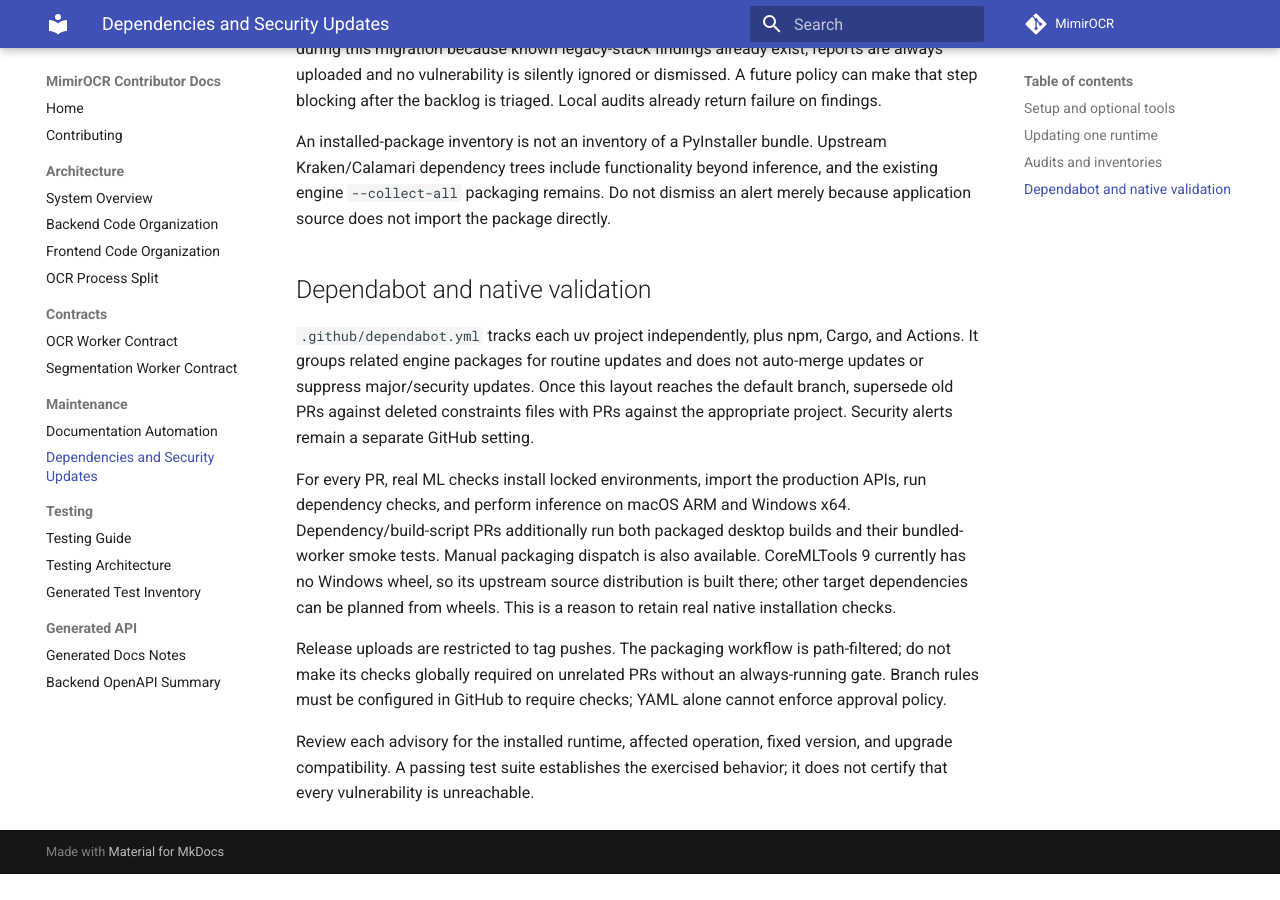
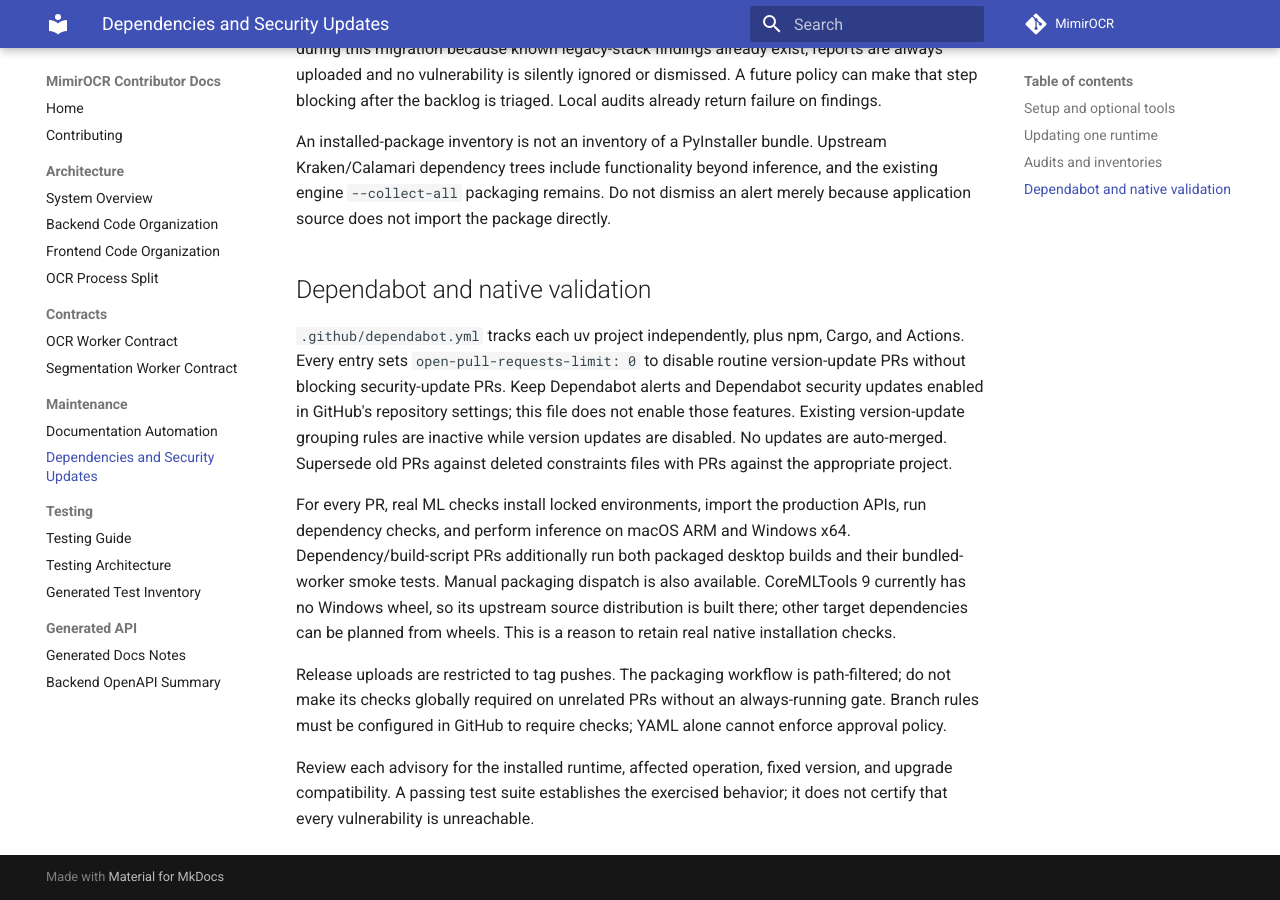
Before and after one commit to mrogness/MimirOCR, an MkDocs documentation site: the page built from docs/maintenance/dependencies.md, in a window 1280 px wide and 900 px high, scrolled down 2374 px. Built offline with MkDocs 1.6.1 and Material for MkDocs 9.7.7, drawn with Linux system fonts in a browser that asks for light colours; comment, search, counter and statistics services are not loaded; before the commit the page ends 3248 px from its top, so only the background shows below that.

Commit message:
Forcing Dependabot to only address security concerns

```diff
--- a/docs/maintenance/dependencies.md
+++ b/docs/maintenance/dependencies.md
@@ -109,10 +109,13 @@ alert merely because application source does not import the package directly.
 ## Dependabot and native validation
 
 `.github/dependabot.yml` tracks each uv project independently, plus npm, Cargo,
-and Actions. It groups related engine packages for routine updates and does not
-auto-merge updates or suppress major/security updates. Once this layout reaches
-the default branch, supersede old PRs against deleted constraints files with PRs
-against the appropriate project. Security alerts remain a separate GitHub setting.
+and Actions. Every entry sets `open-pull-requests-limit: 0` to disable routine
+version-update PRs without blocking security-update PRs. Keep Dependabot alerts
+and Dependabot security updates enabled in GitHub's repository settings; this
+file does not enable those features. Existing version-update grouping rules are
+inactive while version updates are disabled. No updates are auto-merged.
+Supersede old PRs against deleted constraints files with PRs against the
+appropriate project.
 
 For every PR, real ML checks install locked environments, import the production
 APIs, run dependency checks, and perform inference on macOS ARM and Windows x64.
```
Also changed, not shown: 1 other file.
